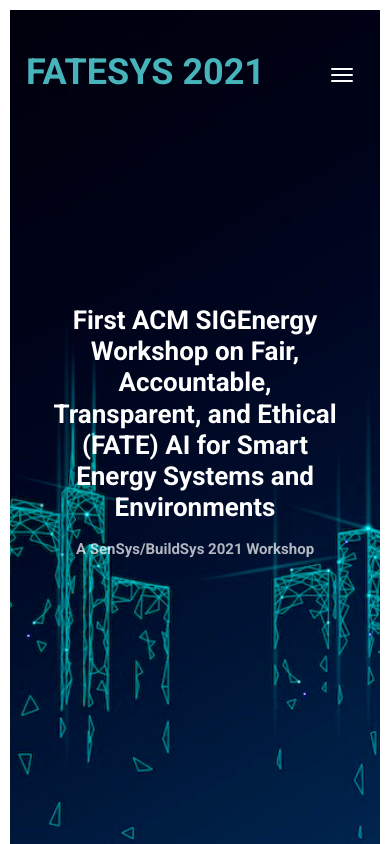
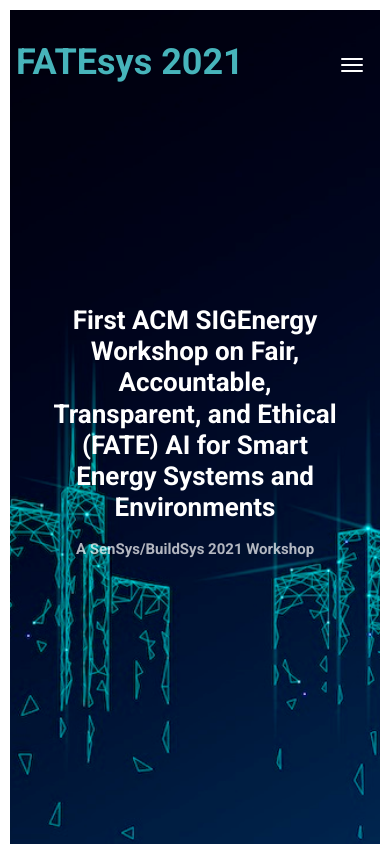
Before and after one commit to FATEsys/2021, a plain HTML site: page index.html in a window 390 px wide. Shown: the top 844 px of the page. Drawn offline with Linux system fonts and the light colour scheme; some packages are replaced by stand-ins of ours.

Commit message:
Update style.css

```diff
--- a/css/style.css
+++ b/css/style.css
@@ -247,12 +247,12 @@ button:focus,
     background     : transparent;
     margin         : 0;
     font-size      : 15px;
-    text-transform : uppercase;
+    /*text-transform : uppercase;*/
     }
 
 @media (max-width : 768px) {
     .navbar {
-        padding : 10px;
+        padding : 0px;
         }
     }
 
```
